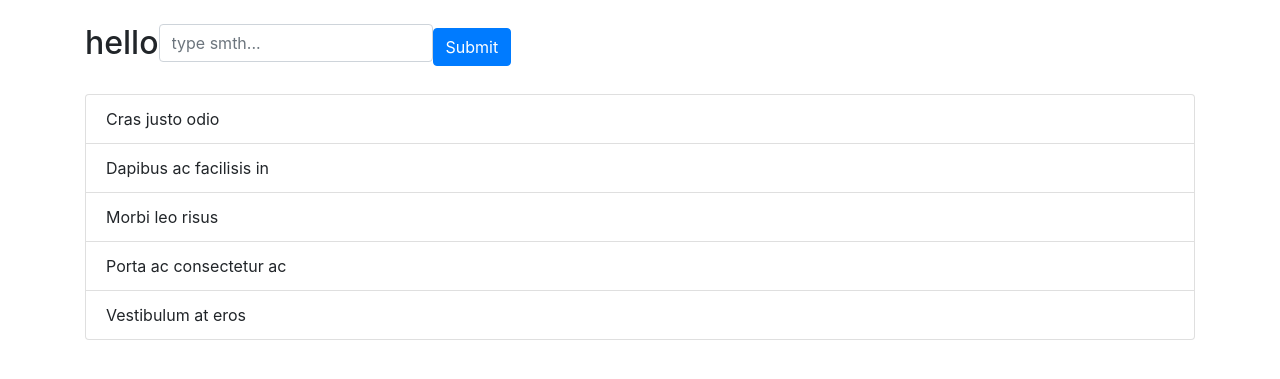
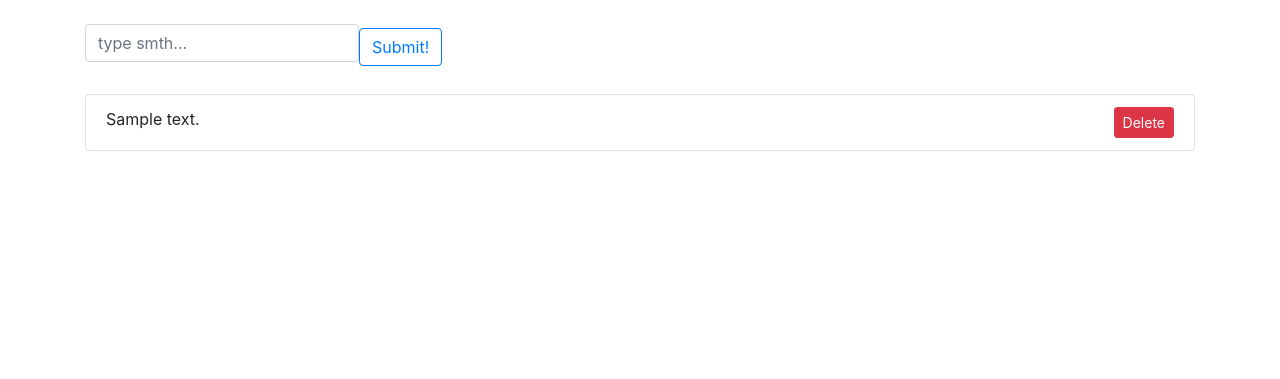
Before and after one commit to I-Lezhepecov-A/ToDoApp, a Django app: page / in a window 1280 px wide. Shown: the part 56-435 px from the top of the page. Run offline with Django 3.2, Linux system fonts and the light colour scheme; tables that the repository leaves empty hold one stand-in row (values such as "Sample post"); some libraries are stand-ins or nearby versions.

Commit message:
finish front-end

```diff
--- a/ToDoListApp/ToDoApp/templates/ToDoApp/index.html
+++ b/ToDoListApp/ToDoApp/templates/ToDoApp/index.html
@@ -5,21 +5,23 @@
 <div class="row mt-4">
     <div class="col">
         <form action="{% url 'add_todo'%}" class="form-inline" method="POST">
-            <h2>hello</h2>
-            {% csrf_token %}
-            <input type="text" class="form-control mb-2" placeholder="type smth...">
-            <input class="btn btn-primary" type="submit" value="Submit">
+            <input type="text" name="content" class="form-control mb-2" placeholder="type smth...">
+            <button type="button" class="btn btn-outline-primary">Submit!</button>
         </form>
     </div>
 </div>
 <div class="row mt-4">
         <div class="col">
             <ul class="list-group">
-                <li class="list-group-item">Cras justo odio</li>
-                <li class="list-group-item">Dapibus ac facilisis in</li>
-                <li class="list-group-item">Morbi leo risus</li>
-                <li class="list-group-item">Porta ac consectetur ac</li>
-                <li class="list-group-item">Vestibulum at eros</li>
+                {% for todo_item in todo_items  %}
+                    <li class="list-group-item">{{ todo_item.text }}
+                        <div class="float-right">
+                            <form action="delete_todo/{{todo_item.id}}/" action="post">
+                                <button type="submit" class="btn btn-sm btn-danger">Delete</button>
+                            </form>
+                        </div>
+                    </li>
+                {% endfor %}
             </ul>
         </div>
     </div>
```
